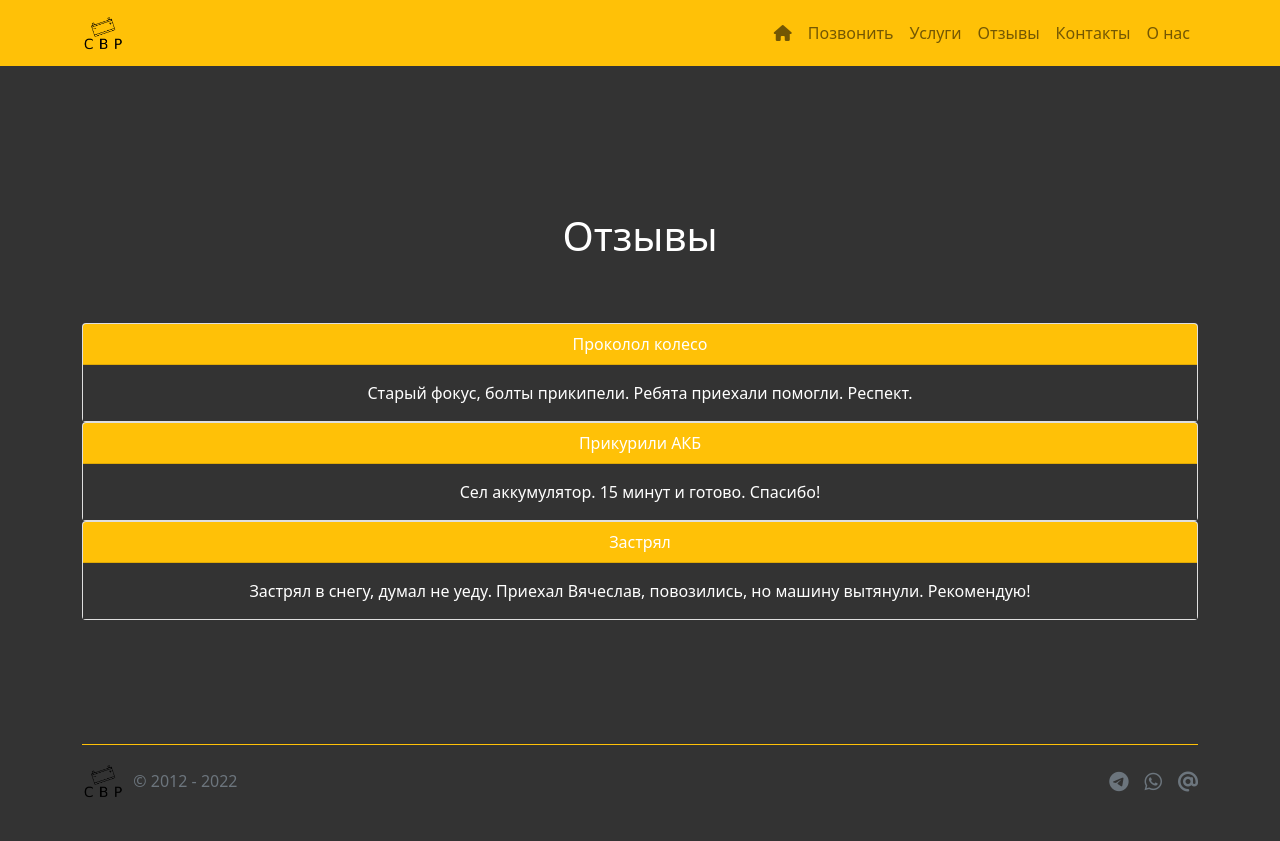
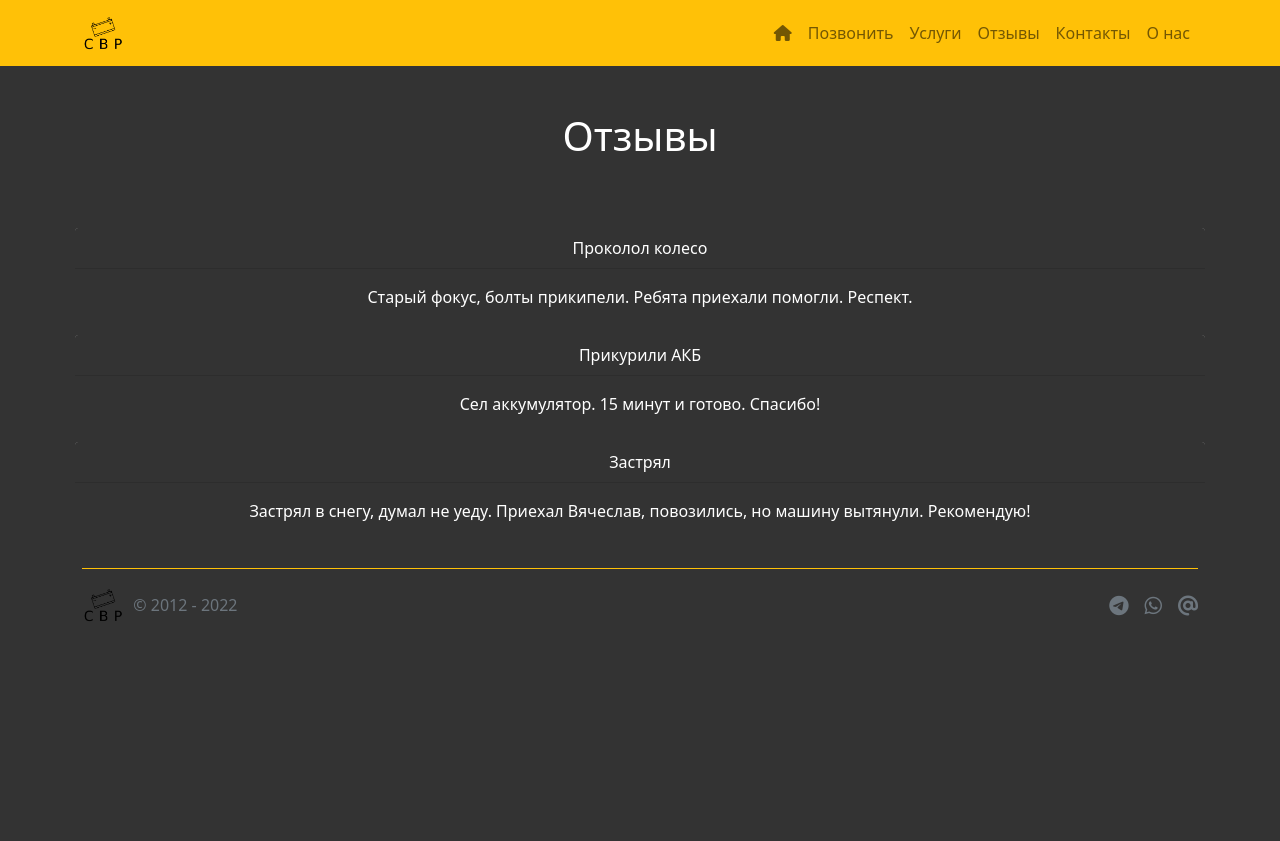
Before and after one commit to belousovsergey56/help-on-road, a Flask app: page /feedback in a window 1280 px wide. After the commit the page ends 621 px from the top, so only its background shows below. Run offline with Flask 2, Linux system fonts and the light colour scheme; some libraries are stand-ins or nearby versions.

Commit message:
upd feedback color and border card

```diff
--- a/static/css/styles.css
+++ b/static/css/styles.css
@@ -66,8 +66,22 @@ body {
 /* Отзывы */
 #feedback {
 	text-align: center;
-	padding-top: 100px;
-	padding-bottom: 100px;
+
+}
+
+.feedback-title {
+	background-color: #333;
+	/* border: none; */
+}
+
+.feedback-card {
+	border-color: #ffc107;
+	border: none;
+
+}
+
+.feedback-column {
+	padding: 5px;
 }
 
 .carousel-control-prev-icon {
```
